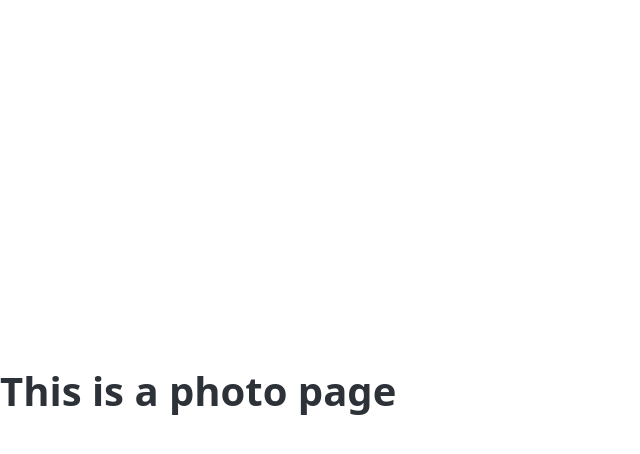
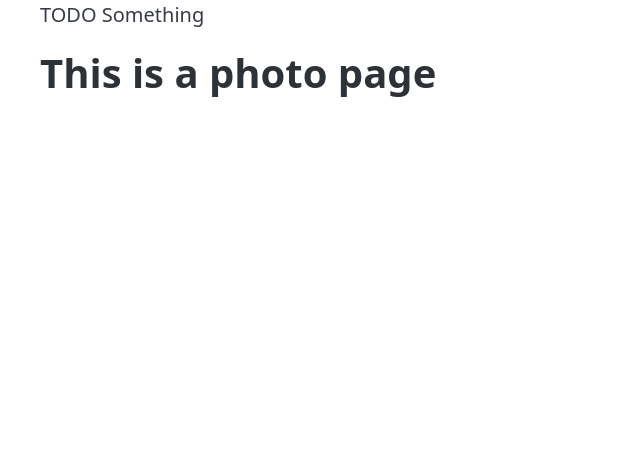
Before and after one commit to pinokin/vue-photo-gazer, a Vue app: page /photo in a window 1280 px wide. Shown: the top 454 px of the page, without its empty margins (0-640 px from the left). Built offline with nearby package versions, Linux system fonts and the light colour scheme.

Commit message:
Added 404 page

```diff
--- a/src/App.vue
+++ b/src/App.vue
@@ -3,13 +3,8 @@ import { RouterLink, RouterView } from 'vue-router'
 </script>
 
 <template>
-  <header>
-    <div class="wrapper">
-<!--       <nav>
-        <RouterLink to="/">Home</RouterLink>
-        <RouterLink to="/photo">Photo</RouterLink>
-      </nav> -->
-    </div>
+  <header class="container">
+    <p>TODO Something</p>
   </header>
 
   <RouterView />
--- a/src/router/index.js
+++ b/src/router/index.js
@@ -12,10 +12,12 @@ const router = createRouter({
     {
       path: '/photo',
       name: 'photo',
-      // route level code-splitting
-      // this generates a separate chunk (About.[hash].js) for this route
-      // which is lazy-loaded when the route is visited.
-      component: () => import('../views/PhotoView.vue'),
+      component: () => import("@/views/PhotoView.vue"),
+    },
+    {
+      path: '/:pathMatch(.*)*',
+      name: 'not-found',
+      component: () => import("@/views/NotFoundView.vue"),
     },
   ],
 })
--- a/src/views/HomeView.vue
+++ b/src/views/HomeView.vue
@@ -3,6 +3,9 @@
 
 <template>
   <main class="container">
-    <h1>Photo Gazer</h1>
+    <hgroup>
+      <h1>Photo Gazer</h1>
+      <p>A simple image gallery built with Vue.</p>
+    </hgroup>
   </main>
 </template>
--- /dev/null
+++ b/src/views/NotFoundView.vue
@@ -0,0 +1,13 @@
+<script setup>
+import { RouterLink } from 'vue-router';
+</script>
+
+<template>
+  <main class="container">
+    <hgroup>
+      <h1>404</h1>
+      <p>Page not found. Sorry!</p>
+    </hgroup>
+    <RouterLink to="/">Back to home page</RouterLink>
+  </main>
+</template>
--- a/src/views/PhotoView.vue
+++ b/src/views/PhotoView.vue
@@ -1,15 +1,7 @@
 <template>
-  <div class="about">
-    <h1>This is a photo page</h1>
-  </div>
+  <main class="container">
+    <hgroup>
+      <h1>This is a photo page</h1>
+    </hgroup>
+  </main>
 </template>
-
-<style>
-@media (min-width: 1024px) {
-  .about {
-    min-height: 100vh;
-    display: flex;
-    align-items: center;
-  }
-}
-</style>
```
